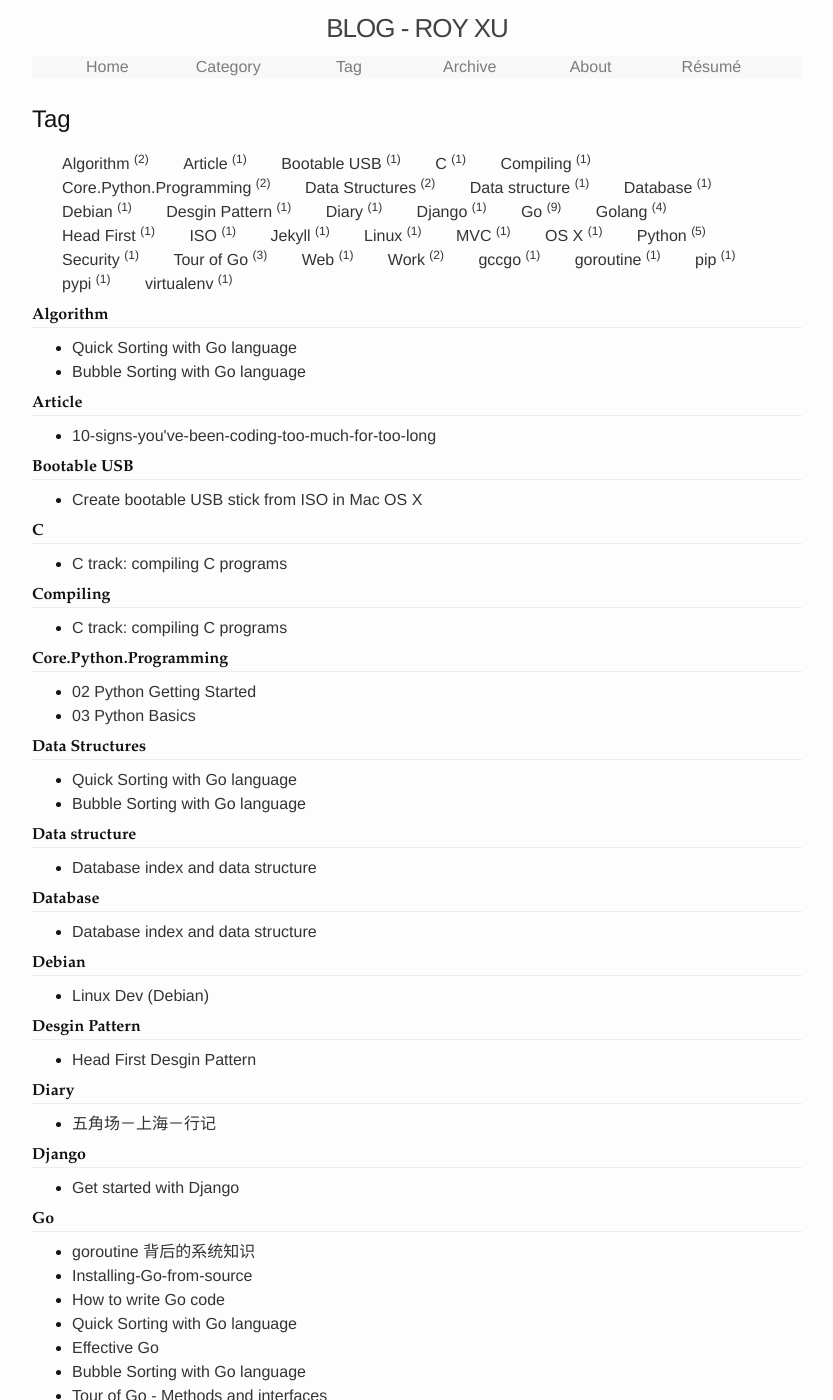
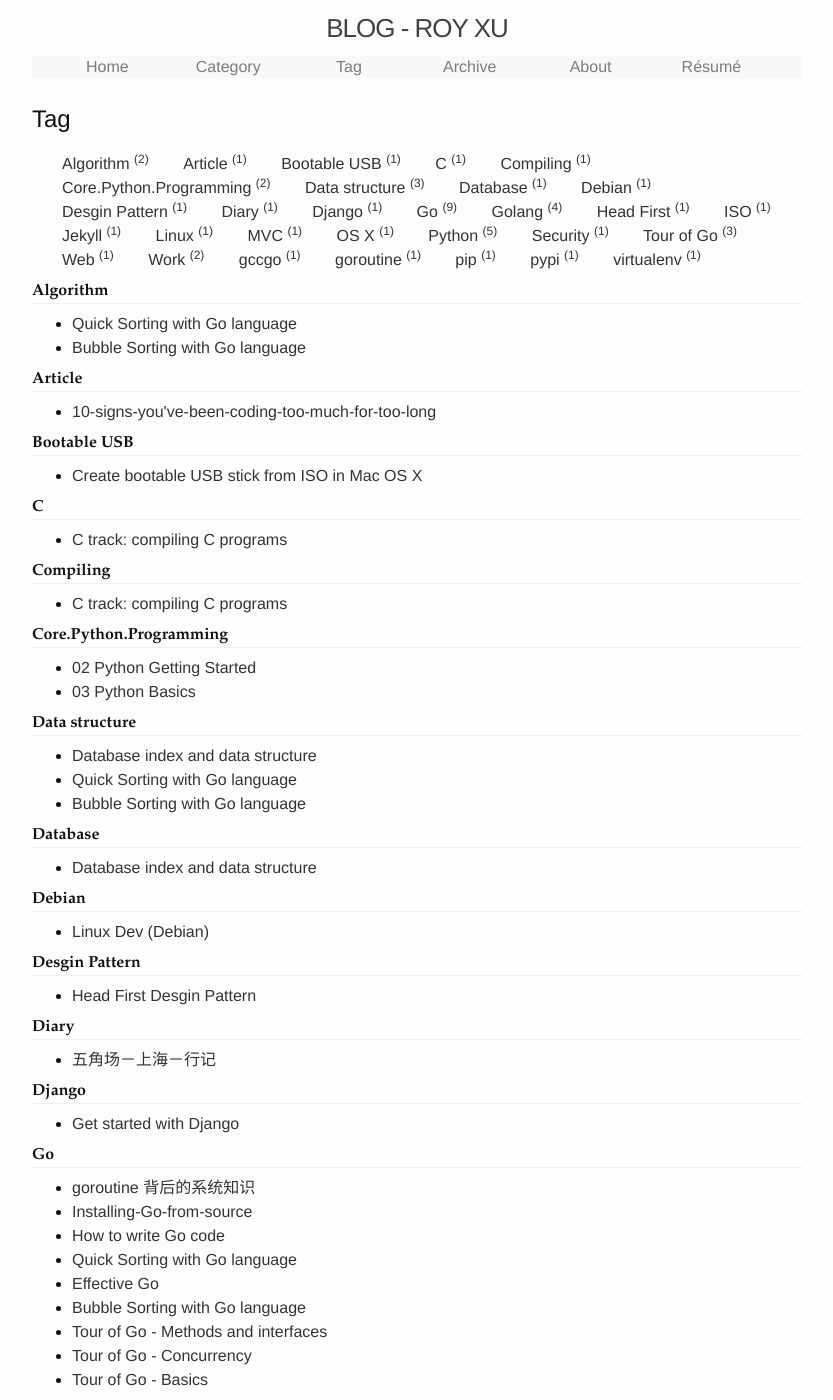
Before and after one commit to ousiax/ousiax.github.io, a Jekyll site: the page built from tag/index.html, in a window 1280 px wide and 1400 px high. Shown: the whole window, without its empty margins (223-1056 px from the left). Built offline with Jekyll 4.4.1, drawn with Linux system fonts in a browser that asks for light colours.

Commit message:
Update categories of posts.

```diff
--- a/_posts/2016-03-25-Bubble-Sorting-with-Go-language.md
+++ b/_posts/2016-03-25-Bubble-Sorting-with-Go-language.md
@@ -3,8 +3,8 @@
 layout: post
 title: "Bubble Sorting with Go language"
 date: 2016-03-25 21-49-16 +0800
-categories: [Data Structures,]
-tags: ['Data Structures', 'Algorithm', 'Go']
+categories: [Data structure,]
+tags: ['Data structure', 'Algorithm', 'Go']
 ---
 *bubblesorting.go*
 {% highlight python %}
--- a/_posts/2016-03-25-Quick-Sorting-with-Go-language.md
+++ b/_posts/2016-03-25-Quick-Sorting-with-Go-language.md
@@ -3,8 +3,8 @@
 layout: post
 title: "Quick Sorting with Go language"
 date: 2016-03-25 16-38-07 +0800
-categories: ['Data Structures',]
-tags: ['Data Structures', 'Algorithm', 'Go']
+categories: ['Data structure',]
+tags: ['Data structure', 'Algorithm', 'Go']
 ---
 *quicksorting.go*
 {% highlight go %}
```
